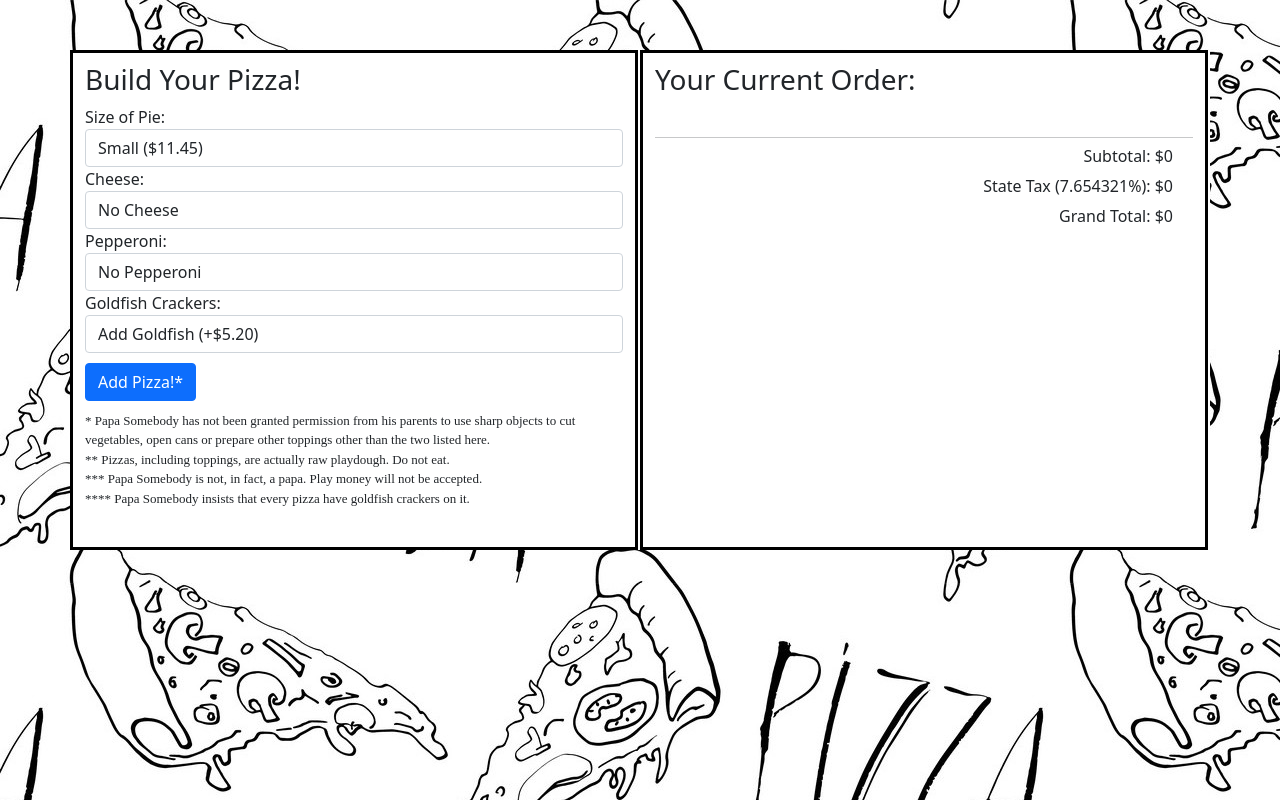
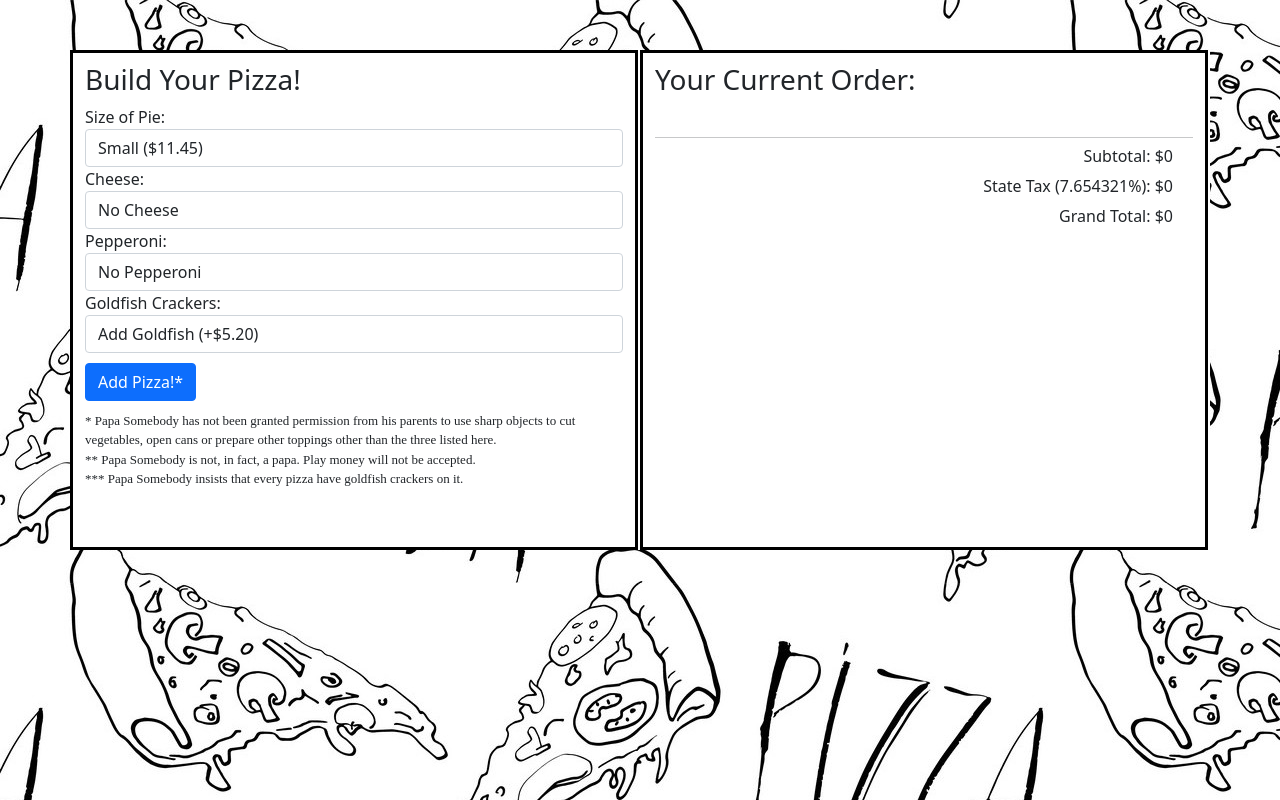
Before and after one commit to probablynotryan/pizzaorder, a plain HTML site: page index.html in a window 1280 px wide. Drawn offline with Linux system fonts and the light colour scheme; a web font is replaced by a local one.

Commit message:
modify footnotes in main-left

```diff
--- a/index.html
+++ b/index.html
@@ -45,10 +45,9 @@
           </select>
           <button type="submit" class="btn btn-primary" id="add-pizza-button">Add Pizza!*</button>
         </form>
-        <p id="small-note">* Papa Somebody has not been granted permission from his parents to use sharp objects to cut vegetables, open cans or prepare other toppings other than the two listed here.</p>
-        <p id="small-note">** Pizzas, including toppings, are actually raw playdough. Do not eat.</p>
-        <p id="small-note">*** Papa Somebody is not, in fact, a papa. Play money will not be accepted.</p>
-        <p id="small-note">**** Papa Somebody insists that every pizza have goldfish crackers on it.</p>
+        <p id="small-note">* Papa Somebody has not been granted permission from his parents to use sharp objects to cut vegetables, open cans or prepare other toppings other than the three listed here.</p>
+        <p id="small-note">** Papa Somebody is not, in fact, a papa. Play money will not be accepted.</p>
+        <p id="small-note">*** Papa Somebody insists that every pizza have goldfish crackers on it.</p>
       </div>
       <div class="col" id="main">
         <h3>Your Current Order:</h3>
```
